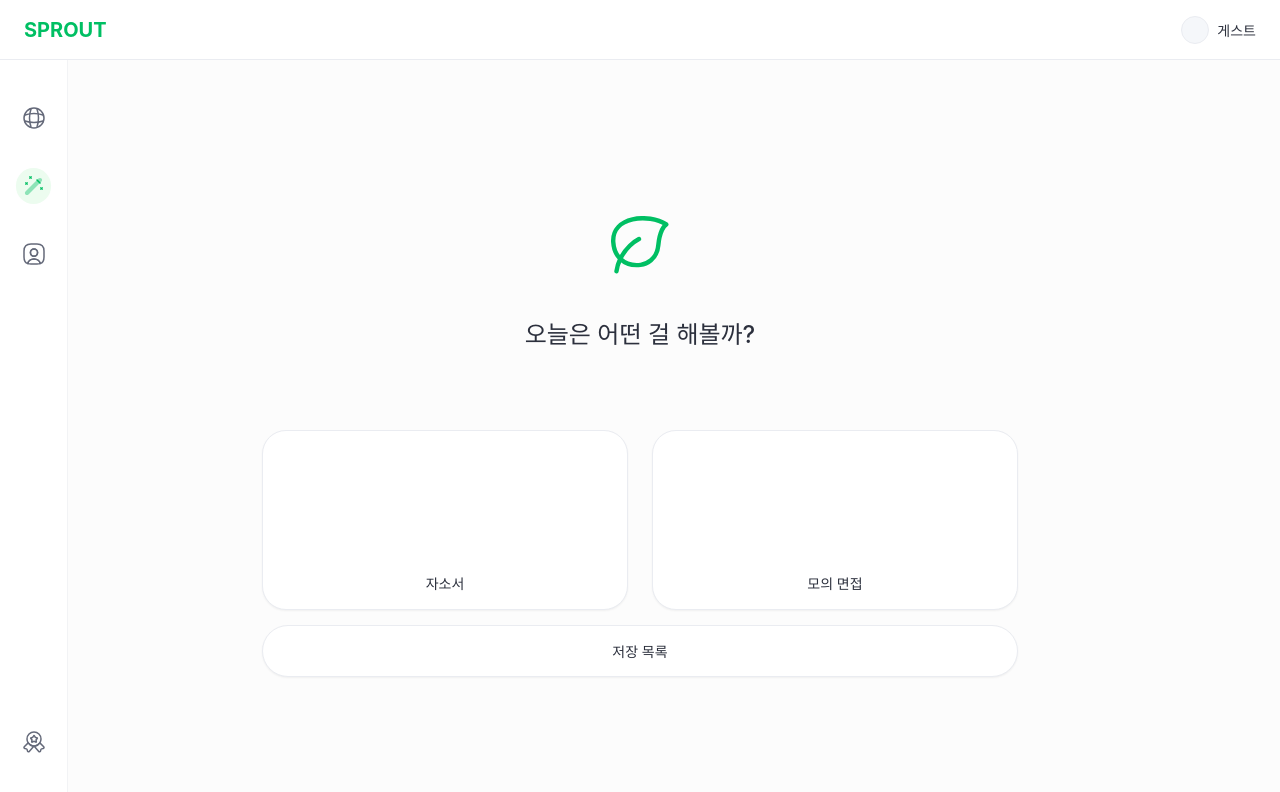
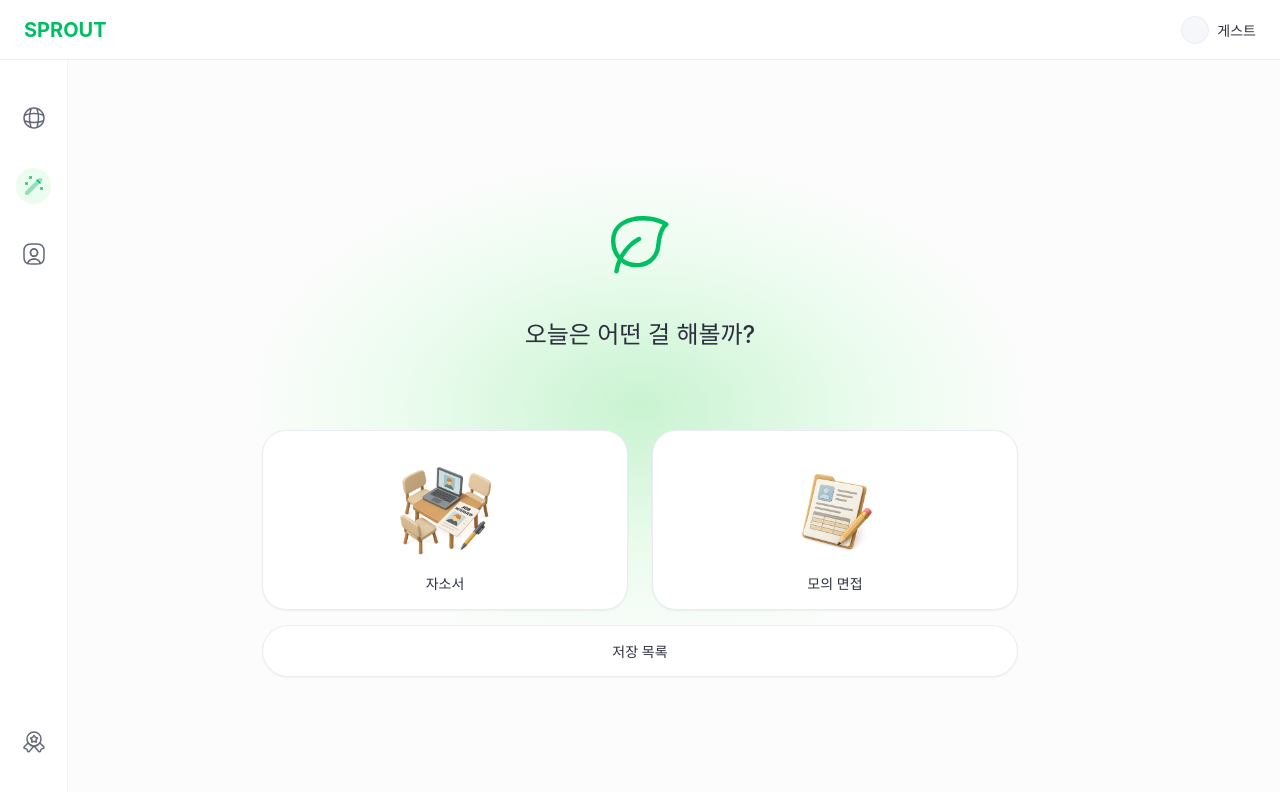
Before and after one commit to EFUB-SWS-MANDO/Frontend, a React (Vite) app: page /ai in a window 1280 px wide. Shown: the top 792 px of the page. Built offline with nearby package versions, Linux system fonts and the light colour scheme; no server answers; a web font is replaced by a local one.

Commit message:
feat: AI 홈 화면에 초록 방사형 그라데이션과 카드 일러스트 추가
- 자소서/모의 면접 카드에 제공받은 이미지 삽입
- Container에 radial-gradient 배경 추가

```diff
--- a/src/pages/ai/AiHomePage.jsx
+++ b/src/pages/ai/AiHomePage.jsx
@@ -1,6 +1,8 @@
 import { useNavigate } from 'react-router-dom';
 import styled, { useTheme } from 'styled-components';
 import LeafIcon from '@/asset/icons/LeafIcon';
+import coverLetterImage from '@/asset/images/ai-cover-letter.webp';
+import interviewImage from '@/asset/images/ai-interview.webp';
 
 function AiHomePage() {
   const theme = useTheme();
@@ -15,10 +17,16 @@ function AiHomePage() {
 
       <CardGrid>
         <MenuCard type="button" onClick={() => navigate('/ai/cover-letter')}>
-          <CardLabel>자소서</CardLabel>
+          <CardContent>
+            <CardImage src={coverLetterImage} alt="" />
+            <CardLabel>자소서</CardLabel>
+          </CardContent>
         </MenuCard>
         <MenuCard type="button" onClick={() => navigate('/ai/interview')}>
-          <CardLabel>모의 면접</CardLabel>
+          <CardContent>
+            <CardImage src={interviewImage} alt="" />
+            <CardLabel>모의 면접</CardLabel>
+          </CardContent>
         </MenuCard>
         <WideCard type="button" onClick={() => navigate('/ai/saved')}>
           <CardLabel>저장 목록</CardLabel>
@@ -32,6 +40,12 @@ const Container = styled.section`
   max-width: 756px;
   margin: 0 auto;
   padding-top: ${({ theme }) => theme.spacing(35)};
+  background: radial-gradient(
+    ellipse 70% 55% at 50% 55%,
+    ${({ theme }) => theme.colors.green100} 0%,
+    ${({ theme }) => theme.colors.green50} 45%,
+    transparent 75%
+  );
 `;
 
 const GreetingArea = styled.div`
@@ -79,6 +93,19 @@ const WideCard = styled(MenuCard)`
   border-radius: ${({ theme }) => theme.radius.full};
 `;
 
+const CardContent = styled.div`
+  display: flex;
+  flex-direction: column;
+  align-items: center;
+  gap: ${({ theme }) => theme.spacing(3)};
+`;
+
+const CardImage = styled.img`
+  width: 100px;
+  height: 100px;
+  object-fit: contain;
+`;
+
 const CardLabel = styled.span`
   font-size: ${({ theme }) => theme.fontSize.sm};
   font-weight: ${({ theme }) => theme.fontWeight.medium};
```
Also changed, not shown: src/asset/images/ai-cover-letter.webp (added), src/asset/images/ai-interview.webp (added).
